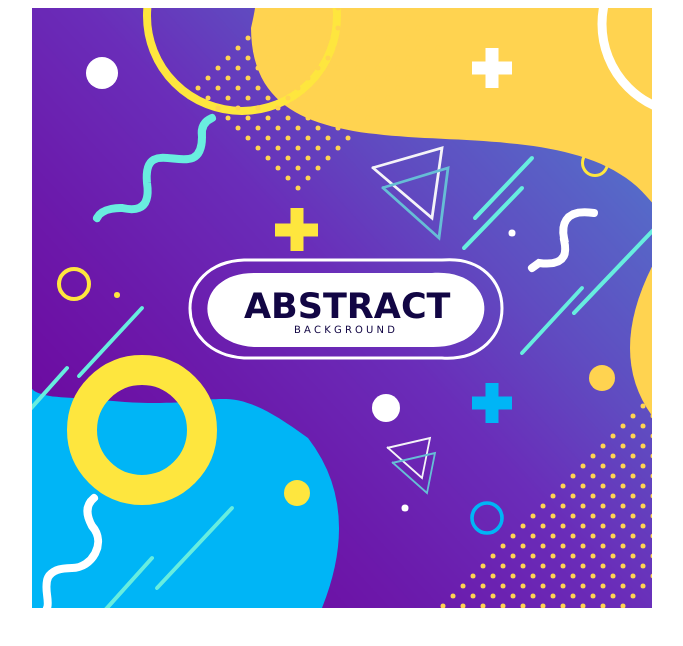
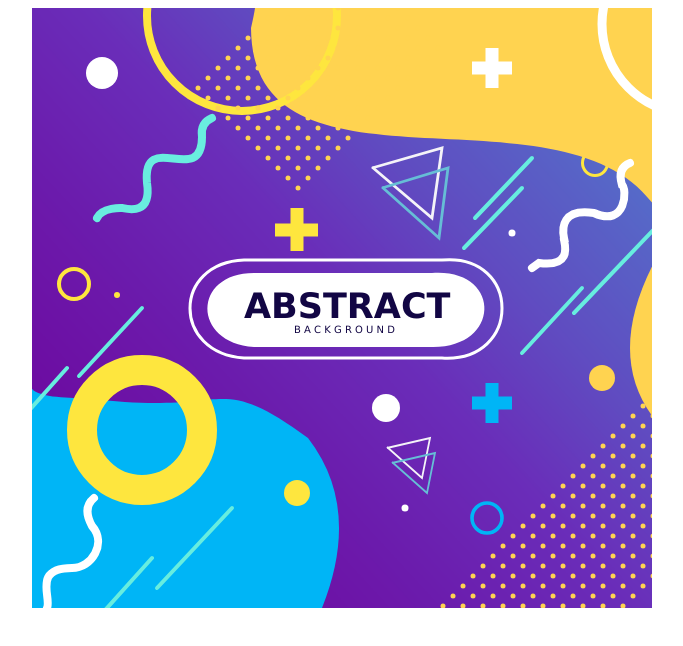
Before and after one commit to zahovicS/canvas-5, a plain HTML site: page index2.html in a window 1280 px wide. Shown: the whole page, without its empty margins (298-981 px from the left). Drawn offline with Linux system fonts and the light colour scheme.

Commit message:
update final

```diff
--- a/index2.html
+++ b/index2.html
@@ -73,6 +73,8 @@
   		c.lineTo(507,255);
   		c.bezierCurveTo(545,260,530,230,532,230);
   		c.bezierCurveTo(530,220,530,200,562,205);
+  		c.bezierCurveTo(595,220,595,180,590,177);
+  		c.quadraticCurveTo(585,160,598,155);
   		c.lineWidth=8;
   		c.strokeStyle="white";
   		c.stroke();
```
